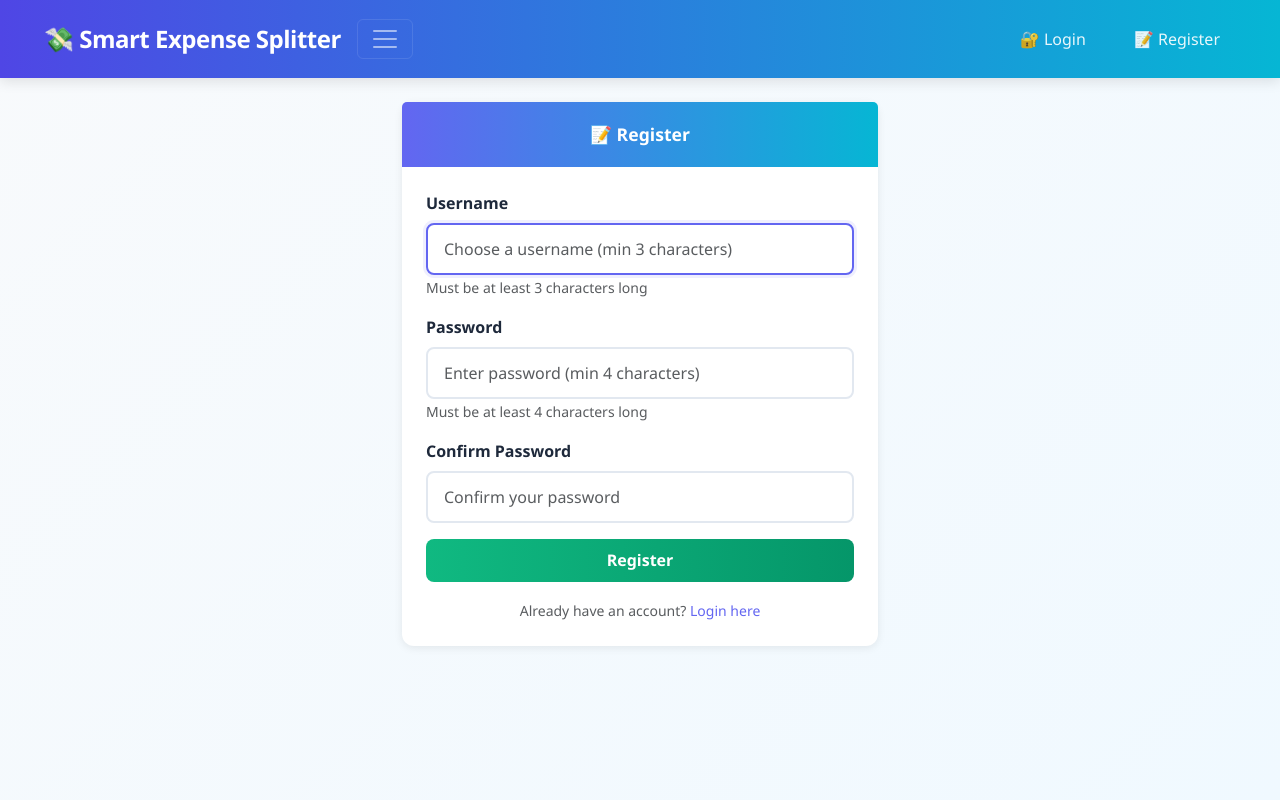
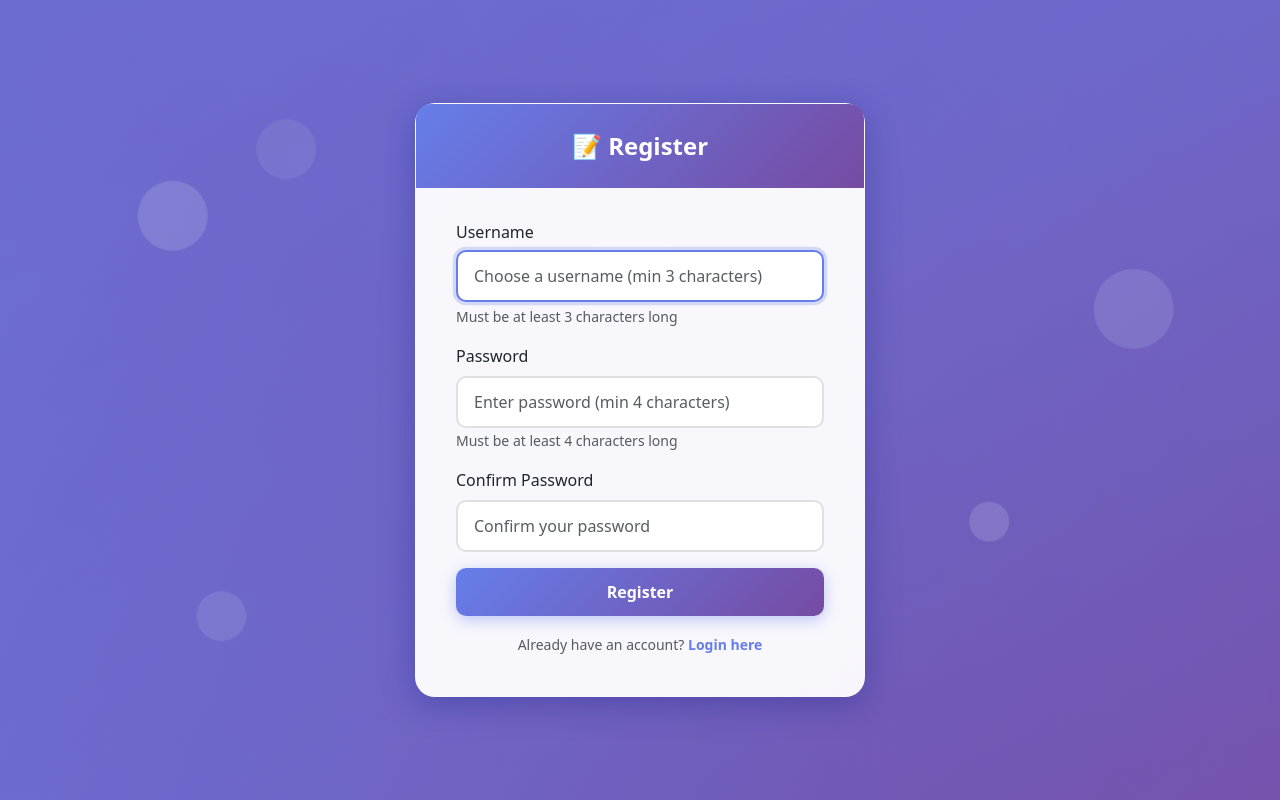
Before and after one commit to sohamsawant3008-oss/smart-expense-splitter, a Flask app: page /register in a window 1280 px wide. Run offline with Flask 3, Linux system fonts and the light colour scheme.

Commit message:
Add animated gradient background to login and register pages

```diff
--- /dev/null
+++ b/smart_expense_splitter/static/auth_background.css
@@ -0,0 +1,228 @@
+/* ===============================================
+   ANIMATED GRADIENT WAVE BACKGROUND
+   Modern, attractive background for auth pages
+   =============================================== */
+
+.auth-page {
+    min-height: 100vh;
+    display: flex;
+    align-items: center;
+    justify-content: center;
+    position: relative;
+    overflow: hidden;
+    background: linear-gradient(135deg, #667eea 0%, #764ba2 100%);
+}
+
+/* Animated Wave Layers */
+.auth-page::before,
+.auth-page::after {
+    content: '';
+    position: absolute;
+    width: 200%;
+    height: 200%;
+    top: -50%;
+    left: -50%;
+    z-index: 0;
+}
+
+.auth-page::before {
+    background: linear-gradient(45deg,
+            rgba(102, 126, 234, 0.3) 0%,
+            rgba(118, 75, 162, 0.3) 50%,
+            rgba(102, 126, 234, 0.3) 100%);
+    animation: wave 15s ease-in-out infinite;
+    border-radius: 45%;
+}
+
+.auth-page::after {
+    background: linear-gradient(-45deg,
+            rgba(118, 75, 162, 0.2) 0%,
+            rgba(102, 126, 234, 0.2) 50%,
+            rgba(118, 75, 162, 0.2) 100%);
+    animation: wave 20s ease-in-out infinite reverse;
+    border-radius: 40%;
+}
+
+/* Wave Animation */
+@keyframes wave {
+
+    0%,
+    100% {
+        transform: translate(0, 0) rotate(0deg);
+    }
+
+    25% {
+        transform: translate(5%, -5%) rotate(5deg);
+    }
+
+    50% {
+        transform: translate(-5%, 5%) rotate(-5deg);
+    }
+
+    75% {
+        transform: translate(5%, 5%) rotate(3deg);
+    }
+}
+
+/* Glassmorphism Card Effect */
+.auth-card {
+    position: relative;
+    z-index: 10;
+    background: rgba(255, 255, 255, 0.95);
+    backdrop-filter: blur(10px);
+    border-radius: 20px;
+    box-shadow: 0 8px 32px 0 rgba(31, 38, 135, 0.37);
+    border: 1px solid rgba(255, 255, 255, 0.18);
+    padding: 2.5rem;
+    max-width: 450px;
+    width: 100%;
+    animation: fadeInUp 0.6s ease-out;
+}
+
+/* Card Header Styling */
+.auth-card .card-header {
+    background: linear-gradient(135deg, #667eea 0%, #764ba2 100%);
+    color: white;
+    border: none;
+    border-radius: 15px 15px 0 0;
+    padding: 1.5rem;
+    font-size: 1.5rem;
+    font-weight: 600;
+    margin: -2.5rem -2.5rem 2rem -2.5rem;
+}
+
+/* Form Input Enhancements */
+.auth-card .form-control {
+    border-radius: 10px;
+    border: 2px solid #e0e0e0;
+    padding: 0.75rem 1rem;
+    transition: all 0.3s ease;
+}
+
+.auth-card .form-control:focus {
+    border-color: #667eea;
+    box-shadow: 0 0 0 0.2rem rgba(102, 126, 234, 0.25);
+    transform: translateY(-2px);
+}
+
+/* Button Styling */
+.auth-card .btn-primary,
+.auth-card .btn-success {
+    border-radius: 10px;
+    padding: 0.75rem 1.5rem;
+    font-weight: 600;
+    border: none;
+    background: linear-gradient(135deg, #667eea 0%, #764ba2 100%);
+    transition: all 0.3s ease;
+    box-shadow: 0 4px 15px 0 rgba(102, 126, 234, 0.4);
+}
+
+.auth-card .btn-primary:hover,
+.auth-card .btn-success:hover {
+    transform: translateY(-3px);
+    box-shadow: 0 6px 20px 0 rgba(102, 126, 234, 0.6);
+}
+
+.auth-card .btn-primary:active,
+.auth-card .btn-success:active {
+    transform: translateY(-1px);
+}
+
+/* Alert Styling */
+.auth-card .alert {
+    border-radius: 10px;
+    border: none;
+    animation: slideDown 0.3s ease-out;
+}
+
+/* Fade In Animation */
+@keyframes fadeInUp {
+    from {
+        opacity: 0;
+        transform: translateY(30px);
+    }
+
+    to {
+        opacity: 1;
+        transform: translateY(0);
+    }
+}
+
+/* Slide Down Animation */
+@keyframes slideDown {
+    from {
+        opacity: 0;
+        transform: translateY(-10px);
+    }
+
+    to {
+        opacity: 1;
+        transform: translateY(0);
+    }
+}
+
+/* Link Styling */
+.auth-card a {
+    color: #667eea;
+    text-decoration: none;
+    font-weight: 600;
+    transition: color 0.3s ease;
+}
+
+.auth-card a:hover {
+    color: #764ba2;
+    text-decoration: underline;
+}
+
+/* Floating Particles (Optional Enhancement) */
+.auth-page .particle {
+    position: absolute;
+    background: rgba(255, 255, 255, 0.3);
+    border-radius: 50%;
+    pointer-events: none;
+    animation: float 6s ease-in-out infinite;
+}
+
+@keyframes float {
+
+    0%,
+    100% {
+        transform: translateY(0) translateX(0);
+        opacity: 0.3;
+    }
+
+    50% {
+        transform: translateY(-20px) translateX(10px);
+        opacity: 0.6;
+    }
+}
+
+/* Dark Mode Support */
+[data-theme="dark"] .auth-card {
+    background: rgba(30, 30, 30, 0.95);
+    color: #e0e0e0;
+}
+
+[data-theme="dark"] .auth-card .form-control {
+    background: rgba(50, 50, 50, 0.8);
+    border-color: #555;
+    color: #e0e0e0;
+}
+
+[data-theme="dark"] .auth-card .form-control:focus {
+    background: rgba(60, 60, 60, 0.9);
+    border-color: #667eea;
+}
+
+/* Responsive Design */
+@media (max-width: 576px) {
+    .auth-card {
+        margin: 1rem;
+        padding: 1.5rem;
+    }
+
+    .auth-card .card-header {
+        margin: -1.5rem -1.5rem 1.5rem -1.5rem;
+        font-size: 1.25rem;
+    }
+}
--- a/smart_expense_splitter/templates/register.html
+++ b/smart_expense_splitter/templates/register.html
@@ -1,31 +1,54 @@
-{% extends "base.html" %}
-{% block content %}
+<!DOCTYPE html>
+<html lang="en">
 
-<div class="row justify-content-center">
-    <div class="col-md-5">
-        <div class="card">
-            <div class="card-header fw-bold text-center">📝 Register</div>
+<head>
+    <meta charset="UTF-8">
+    <meta name="viewport" content="width=device-width, initial-scale=1.0">
+    <title>Register - Smart Expense Splitter</title>
+
+    <!-- Bootstrap CSS -->
+    <link href="https://cdn.jsdelivr.net/npm/bootstrap@5.3.2/dist/css/bootstrap.min.css" rel="stylesheet">
+
+    <!-- Custom Auth Background CSS -->
+    <link rel="stylesheet" href="{{ url_for('static', filename='auth_background.css') }}">
+</head>
+
+<body>
+
+    <div class="auth-page">
+        <!-- Floating Particles for Extra Effect -->
+        <div class="particle" style="width: 60px; height: 60px; top: 15%; left: 20%; animation-delay: 1s;"></div>
+        <div class="particle" style="width: 40px; height: 40px; top: 65%; left: 75%; animation-delay: 3s;"></div>
+        <div class="particle" style="width: 80px; height: 80px; top: 35%; left: 85%; animation-delay: 5s;"></div>
+        <div class="particle" style="width: 50px; height: 50px; top: 75%; left: 15%; animation-delay: 2s;"></div>
+        <div class="particle" style="width: 70px; height: 70px; top: 25%; left: 10%; animation-delay: 4s;"></div>
+
+        <div class="auth-card">
+            <div class="card-header text-center">📝 Register</div>
             <div class="card-body">
                 {% if error %}
-                    <div class="alert alert-danger" role="alert">
-                        {{ error }}
-                    </div>
+                <div class="alert alert-danger" role="alert">
+                    {{ error }}
+                </div>
                 {% endif %}
 
-                <form method="post">
+                <form method="post" autocomplete="off">
                     <div class="mb-3">
                         <label for="username" class="form-label">Username</label>
-                        <input type="text" class="form-control" id="username" name="username" placeholder="Choose a username (min 3 characters)" required autofocus>
+                        <input type="text" class="form-control" id="username" name="username"
+                            placeholder="Choose a username (min 3 characters)" required autofocus autocomplete="off">
                         <small class="form-text text-muted">Must be at least 3 characters long</small>
                     </div>
                     <div class="mb-3">
                         <label for="password" class="form-label">Password</label>
-                        <input type="password" class="form-control" id="password" name="password" placeholder="Enter password (min 4 characters)" required>
+                        <input type="password" class="form-control" id="password" name="password"
+                            placeholder="Enter password (min 4 characters)" required autocomplete="new-password">
                         <small class="form-text text-muted">Must be at least 4 characters long</small>
                     </div>
                     <div class="mb-3">
                         <label for="confirm_password" class="form-label">Confirm Password</label>
-                        <input type="password" class="form-control" id="confirm_password" name="confirm_password" placeholder="Confirm your password" required>
+                        <input type="password" class="form-control" id="confirm_password" name="confirm_password"
+                            placeholder="Confirm your password" required autocomplete="new-password">
                     </div>
                     <div class="d-grid">
                         <button type="submit" class="btn btn-success">Register</button>
@@ -33,11 +56,16 @@
                 </form>
 
                 <div class="mt-3 text-center">
-                    <small class="text-muted">Already have an account? <a href="{{ url_for('login') }}">Login here</a></small>
+                    <small class="text-muted">Already have an account? <a href="{{ url_for('login') }}">Login
+                            here</a></small>
                 </div>
             </div>
         </div>
     </div>
-</div>
 
-{% endblock %}
+    <!-- Bootstrap JS -->
+    <script src="https://cdn.jsdelivr.net/npm/bootstrap@5.3.2/dist/js/bootstrap.bundle.min.js"></script>
+
+</body>
+
+</html>
```
Also changed, not shown: smart_expense_splitter/templates/login.html (+39 -12 lines).
